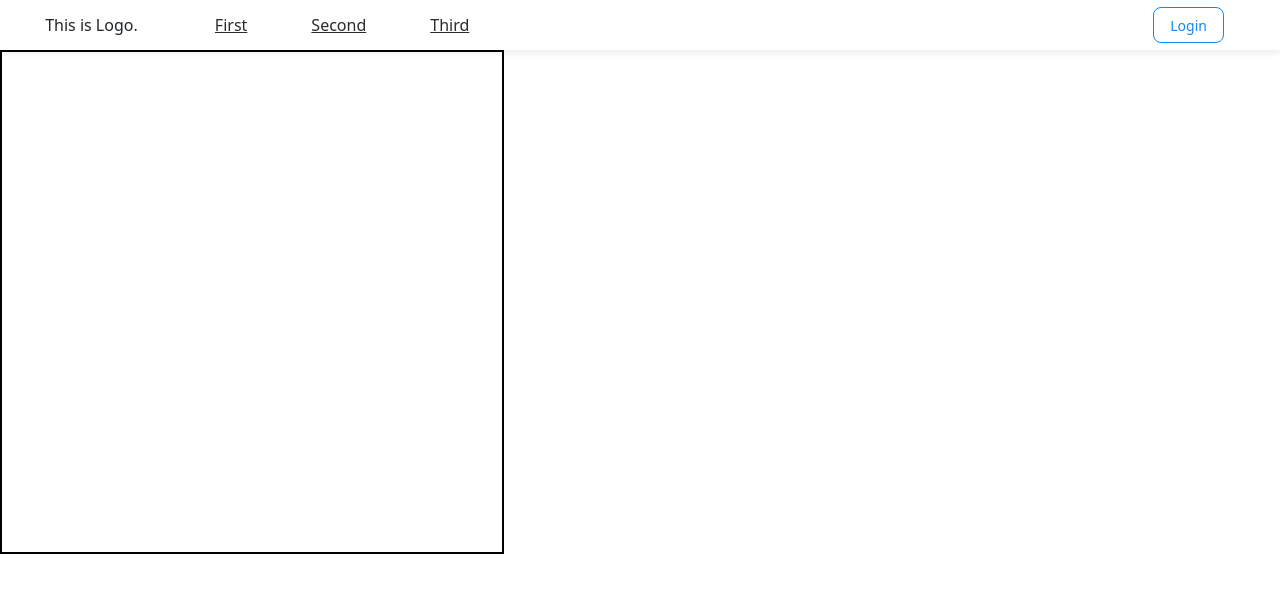
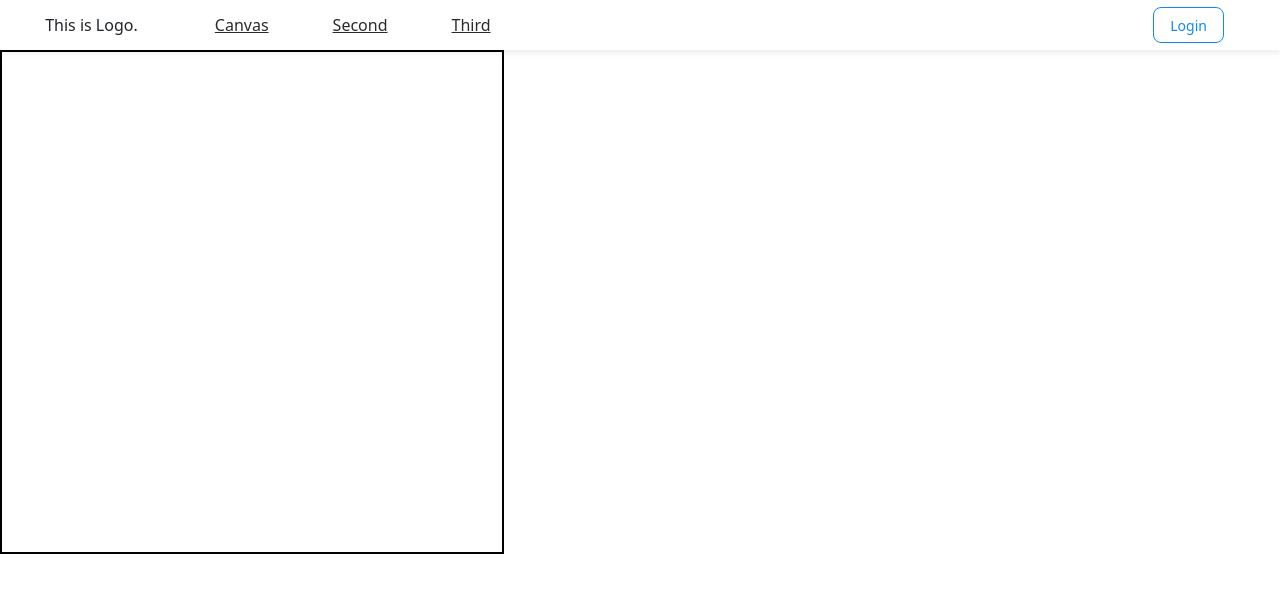
Before and after one commit to dewrain331/weriz-ts, a React (Create React App) app in the folder front/: page / in a window 1280 px wide. Shown: the top 592 px of the page. Built offline with nearby package versions, Linux system fonts and the light colour scheme.

Commit message:
fix : header
- header nav name changed

```diff
--- a/front/src/components/header/constant.js
+++ b/front/src/components/header/constant.js
@@ -1,7 +1,7 @@
 const NAV_LIST = [
   {
     id: "1",
-    name: "First",
+    name: "Canvas",
     path: "/",
   },
   {
--- a/front/src/pages/canvas/index.jsx
+++ b/front/src/pages/canvas/index.jsx
@@ -28,7 +28,7 @@ const Canvas = () => {
     ctx.strokeRect(pos[0], pos[1], currentX - pos[0], currentY - pos[1]);
   };
 
-  const drawEnd = (evt) => {
+  const drawEnd = () => {
     setIsDraw(false);
   };
 
```
